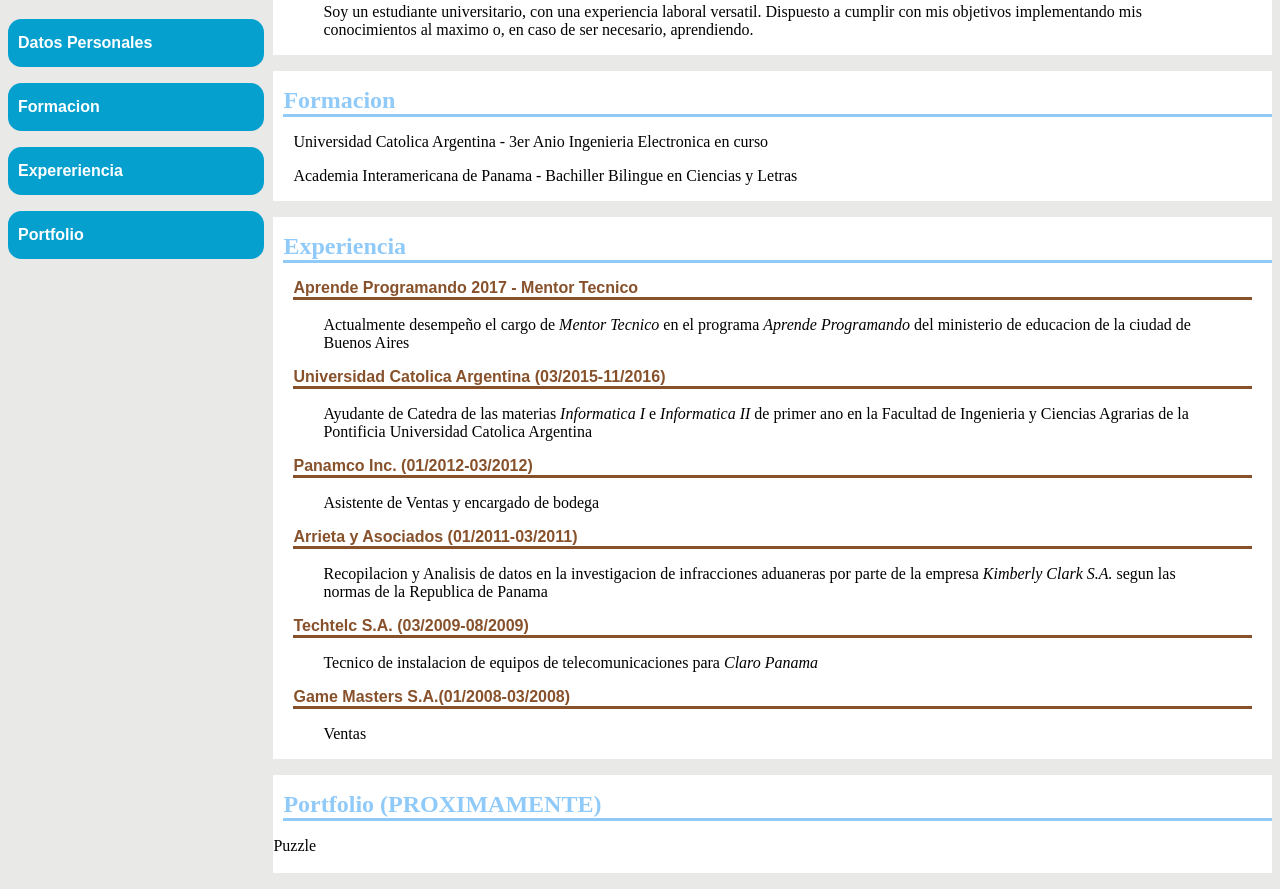
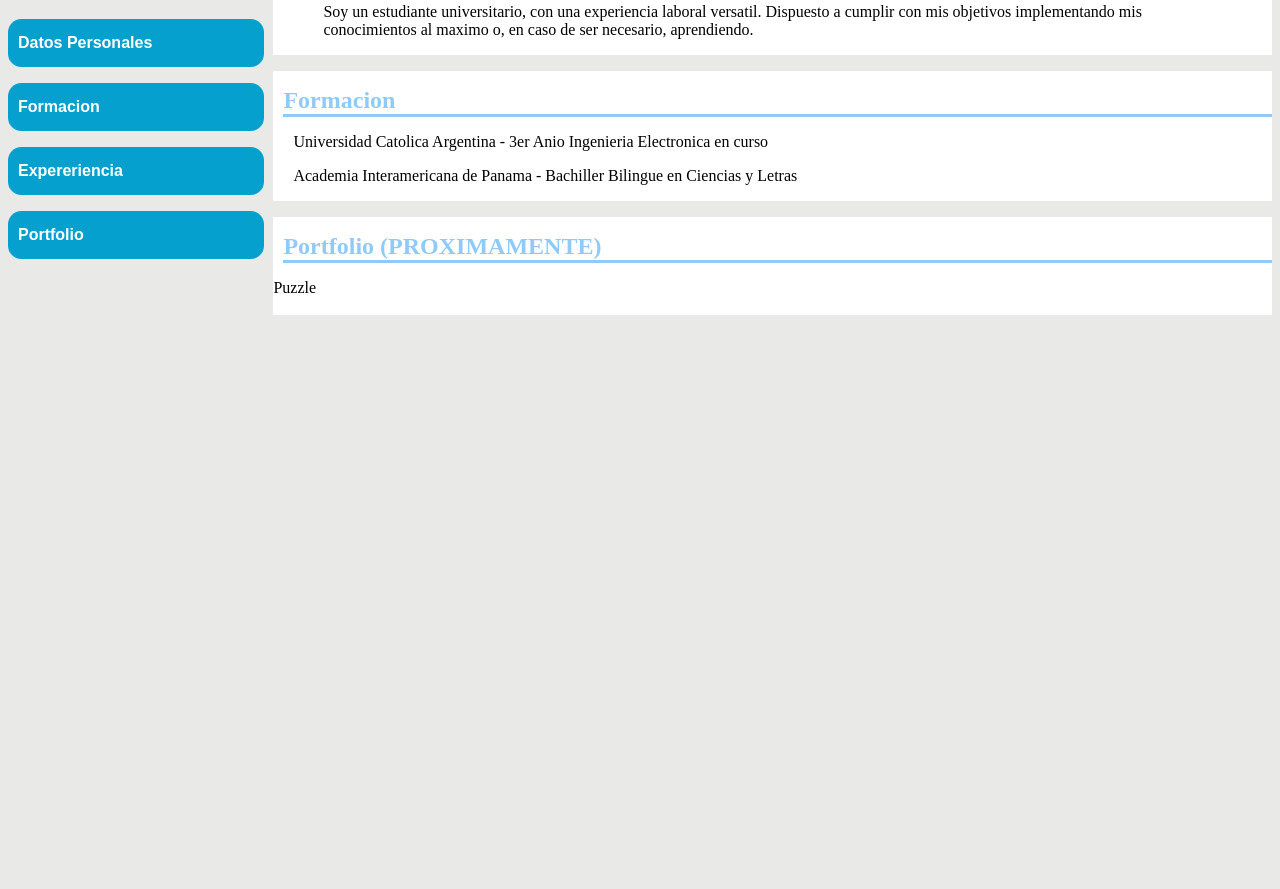
Before and after one commit to Franquiro/Jueves_Noche_143, a plain HTML site: page CVWEB/Index.html in a window 1280 px wide. Shown: the part 356-1245 px from the top of the page. After the commit the page ends 800 px from the top, so only its background shows below. Drawn offline with Linux system fonts and the light colour scheme.

Commit message:
Borre Seccion de Experiencia

```diff
--- a/CVWEB/Index.html
+++ b/CVWEB/Index.html
@@ -40,24 +40,7 @@
     <p>Academia Interamericana de Panama - Bachiller Bilingue en Ciencias y Letras</p>
   </div>
 
-  <div class="seccion" id="seccion_experiencia">
-    <h1>Experiencia</h1>
 
-    <h2>Aprende Programando 2017 - Mentor Tecnico</h2>
-    <p>Actualmente desempeño el cargo de <em>Mentor Tecnico</em> en el programa <em>Aprende Programando</em>
-       del ministerio de educacion de la ciudad de Buenos Aires</p>
-    <h2>Universidad Catolica Argentina (03/2015-11/2016)</h2>
-    <p>Ayudante de Catedra de las materias <em>Informatica I</em> e <em>Informatica II</em> de primer
-    ano en la Facultad de Ingenieria y Ciencias Agrarias de la Pontificia Universidad Catolica Argentina</p>
-    <h2>Panamco Inc. (01/2012-03/2012)</h2>
-    <p>Asistente de Ventas y encargado de bodega</p>
-    <h2>Arrieta y Asociados (01/2011-03/2011)</h2>
-    <p>Recopilacion y Analisis de datos en la investigacion de infracciones aduaneras por parte de la empresa <em>Kimberly Clark S.A.</em> segun las normas de la Republica de Panama</p>
-    <h2>Techtelc S.A. (03/2009-08/2009)</h2>
-    <p>Tecnico de instalacion de equipos de telecomunicaciones para <em>Claro Panama</em></p>
-    <h2>Game Masters S.A.(01/2008-03/2008)</h2>
-    <p>Ventas</p>
-  </div>
 
   <div class="seccion" id="portfolio">
       <h1>Portfolio (PROXIMAMENTE)</h1>
```
